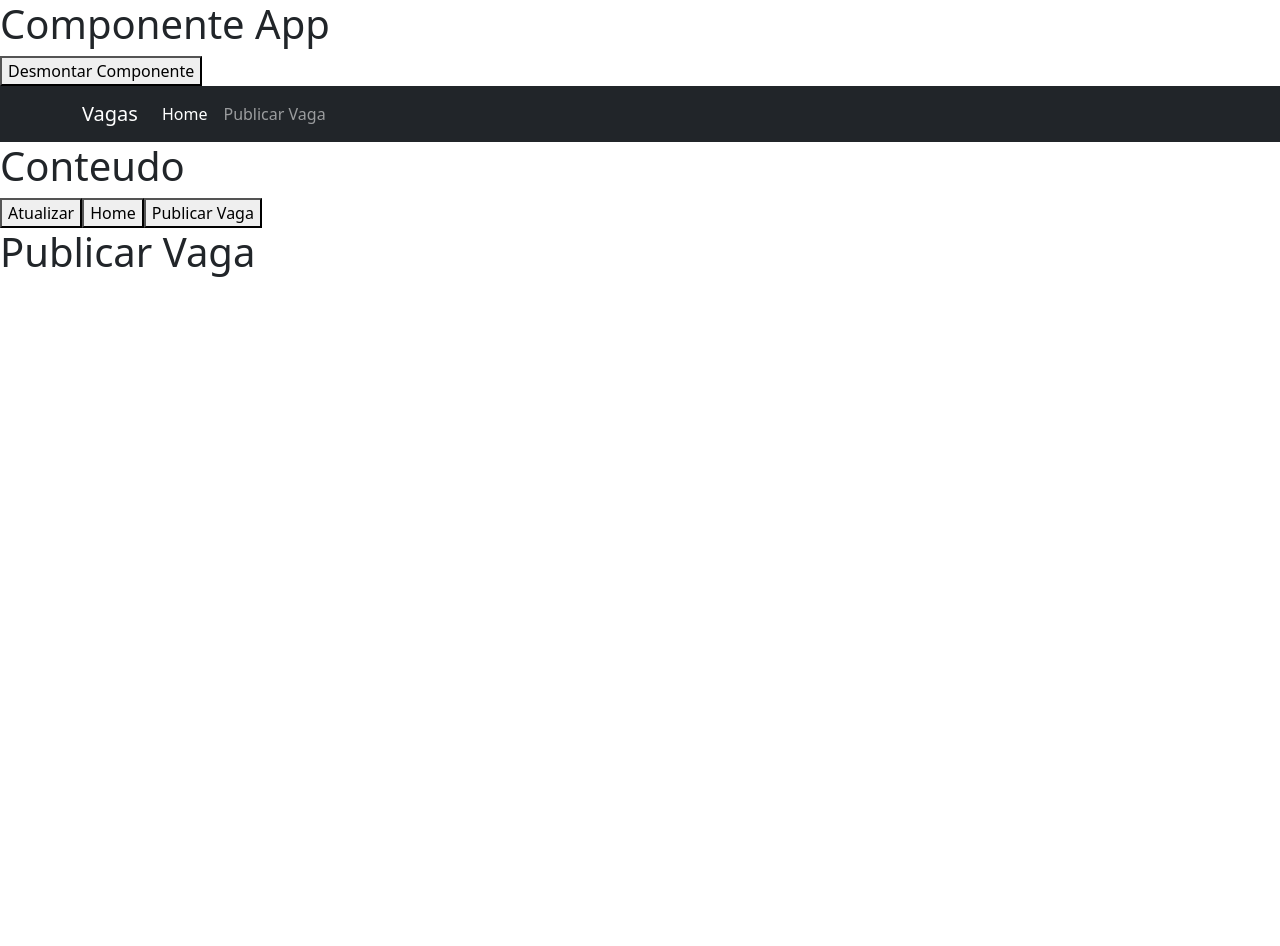
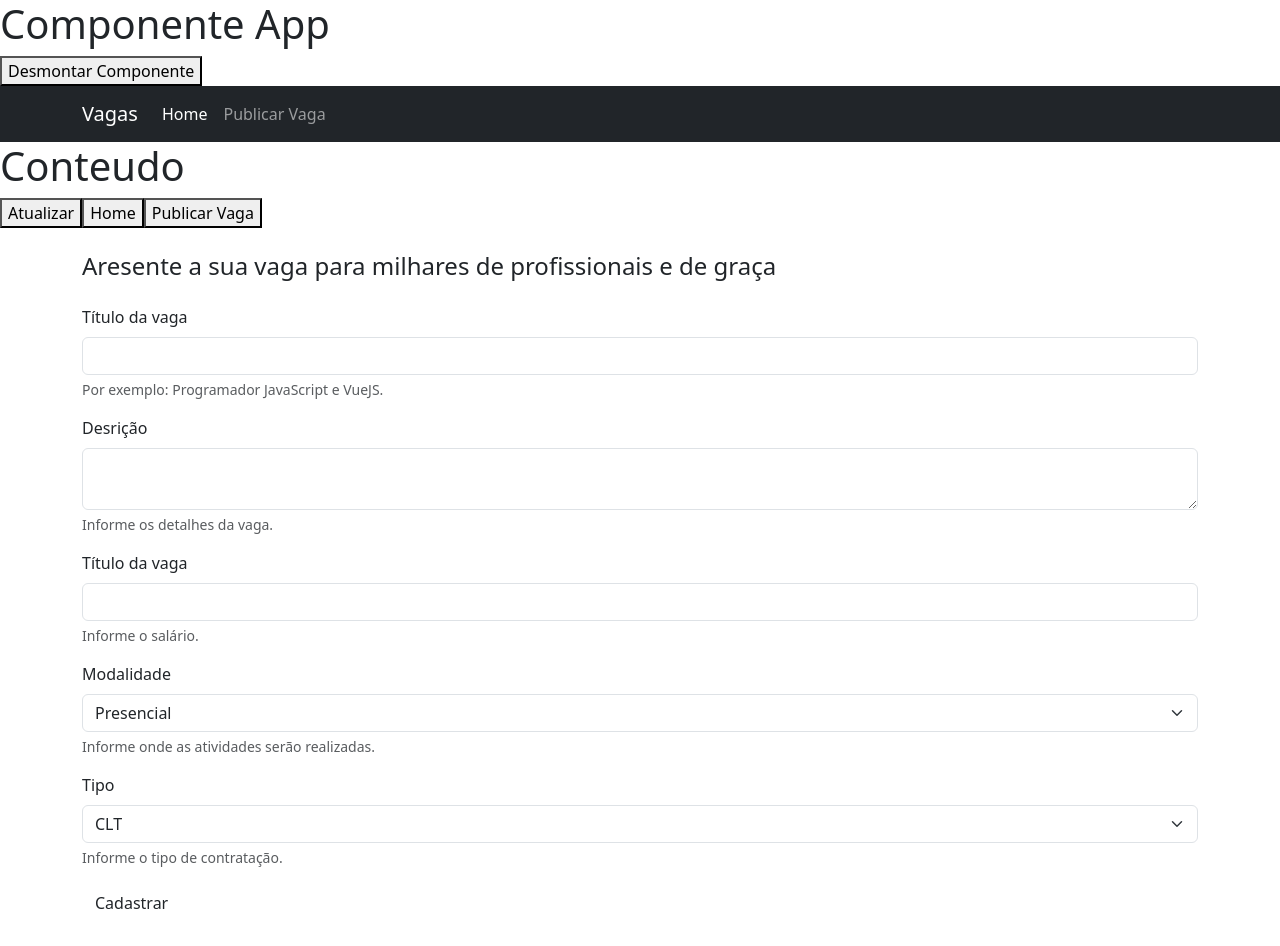
Before and after one commit to attilamonteiro/vagas-front, a Vue app: page / in a window 1280 px wide. Both pictures are taken after a click on the button "Publicar Vaga". Before the commit the page ends 800 px from the top, so only its background shows below. Built offline with nearby package versions, Linux system fonts and the light colour scheme.

Commit message:
chore: Update PublicarVaga.vue with form fields and labels

```diff
--- a/src/components/views/PublicarVaga.vue
+++ b/src/components/views/PublicarVaga.vue
@@ -1,7 +1,64 @@
 <template>
-    <div>
-      <h1>Publicar Vaga</h1>
+  <div class="container py-4">
+    <div class="row">
+      <div class="col">
+        <h4>Aresente a sua vaga para milhares de profissionais e de graça</h4>
+      </div>
     </div>
+
+    <div class="row mt-3">
+      <div class="col">
+        <label class="form-label">Título da vaga</label>
+        <input type="text" class="form-control" />
+        <div class="form-text">Por exemplo: Programador JavaScript e VueJS.</div>
+      </div>
+    </div>
+
+    <div class="row mt-3">
+      <div class="col">
+        <label class="form-label">Desrição</label>
+        <textarea type="text" class="form-control"></textarea>
+        <div class="form-text">Informe os detalhes da vaga.</div>
+      </div>
+    </div>
+
+    <div class="row mt-3">
+      <div class="col">
+        <label class="form-label">Título da vaga</label>
+        <input type="number" class="form-control" />
+        <div class="form-text">Informe o salário.</div>
+      </div>
+    </div>
+
+    <div class="row mt-3">
+      <div class="col">
+        <label class="form-label">Modalidade</label>
+        <select class="form-select">
+          <option value="presencial">Presencial</option>
+          <option value="home-office">Home Office</option>
+        </select>
+        <div class="form-text">Informe onde as atividades serão realizadas.</div>
+      </div>
+    </div>
+
+    <div class="row mt-3">
+      <div class="col">
+        <label class="form-label">Tipo</label>
+        <select class="form-select">
+          <option value="1">CLT</option>
+          <option value="2">PJ</option>
+        </select>
+        <div class="form-text">Informe o tipo de contratação.</div>
+      </div>
+    </div>
+
+    <div class="row mt-3">
+      <div class="col">
+        <button type="submit" class="btn bn-primary">Cadastrar</button>
+      </div>
+    </div>
+
+  </div>
 </template>
 
 <script>
@@ -14,5 +71,4 @@ export default {
 </script>
 
 
-<style>
-</style>
+<style></style>
```
